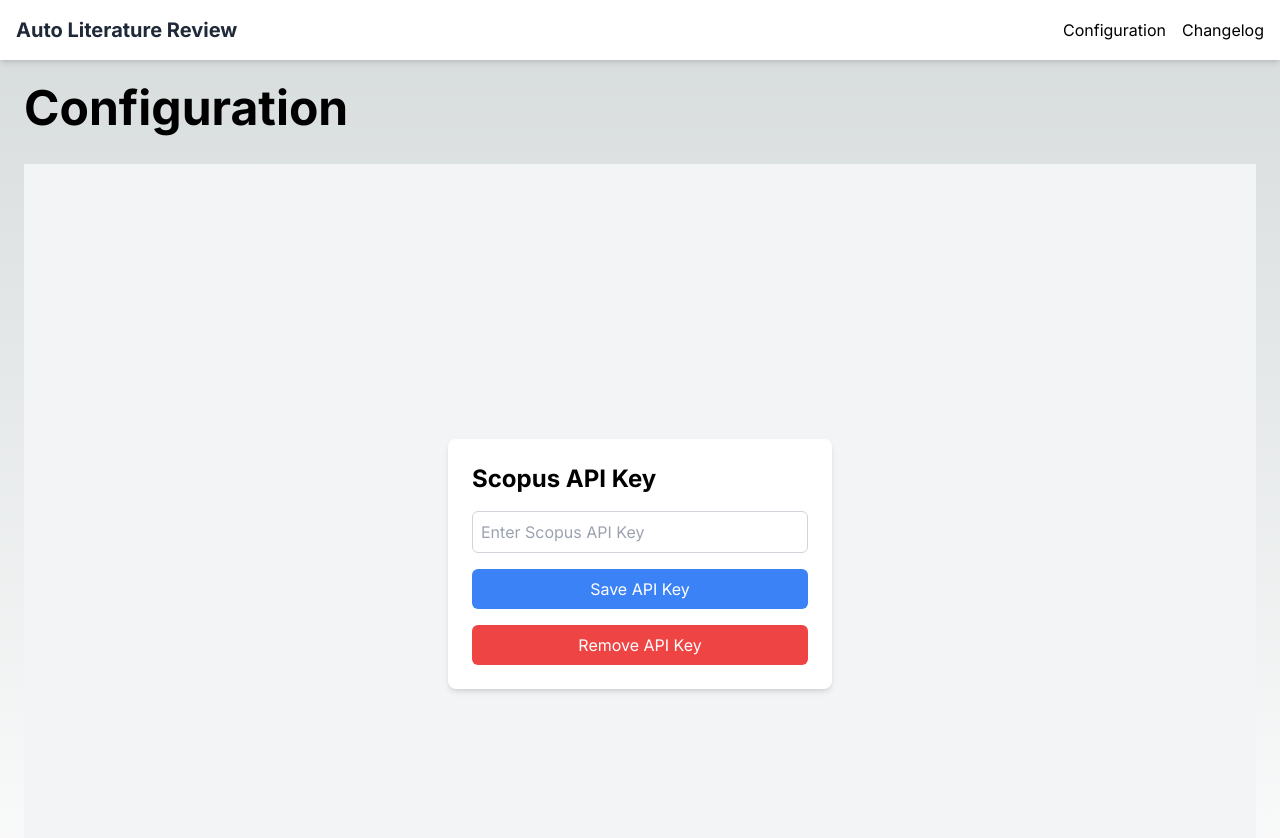
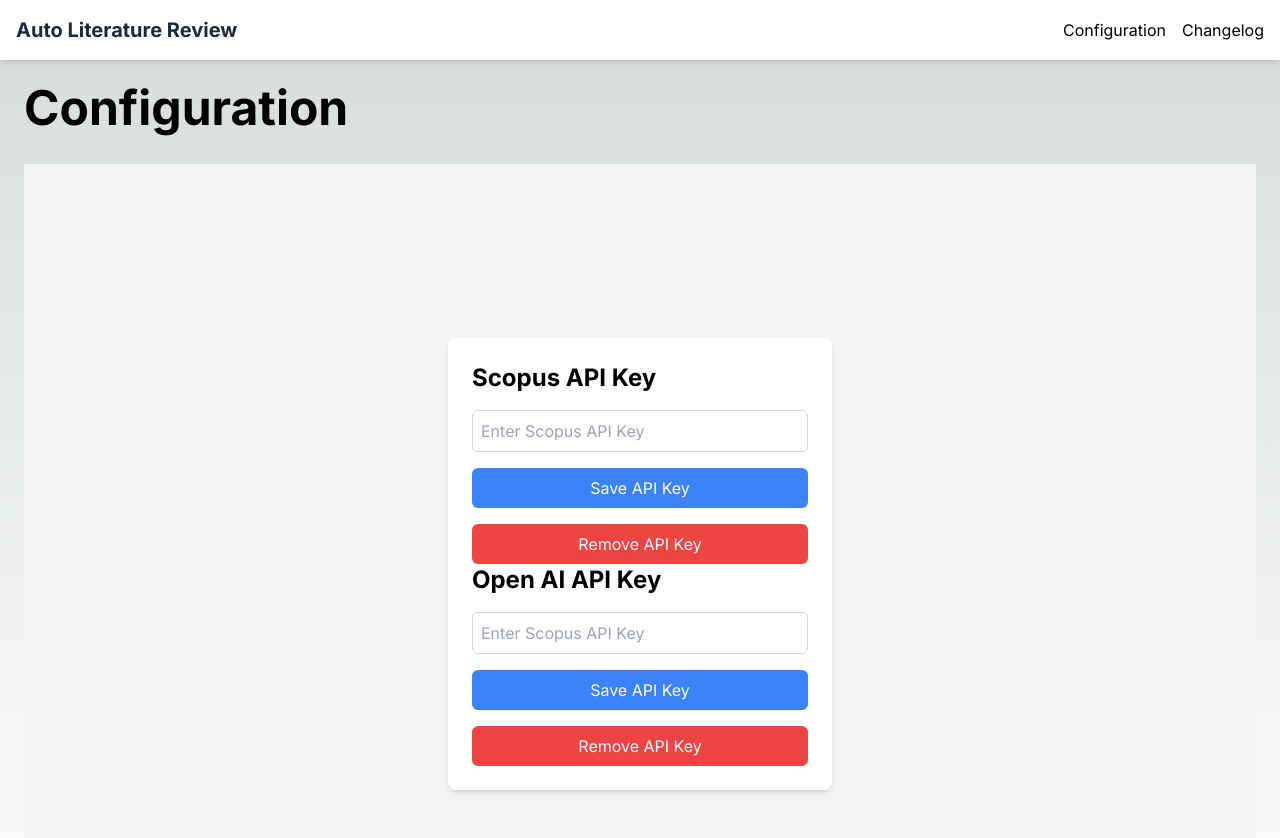
Before and after one commit to jaska120/auto-literature-review, a Next.js app: page /configuration in a window 1280 px wide. Shown: the top 838 px of the page. Built offline with nearby package versions, Linux system fonts and the light colour scheme.

Commit message:
refactor api-key-from to abstract component

```diff
--- a/src/app/configuration/scopus-api-key-form.tsx
+++ b/src/app/configuration/api-key-form.tsx
@@ -4,8 +4,8 @@ import { useShallow } from "zustand/react/shallow";
 import { useForm } from "react-hook-form";
 import { zodResolver } from "@hookform/resolvers/zod";
 import { z } from "zod";
-import { useEffect } from "react";
-import { useConfigurationStore } from "../../state/configuration/configuration";
+import { useConfigurationStore } from "@/state/configuration/configuration";
+import { ExternalService } from "@/state/configuration/types";
 
 const schema = z.object({
   apiKey: z.string(),
@@ -13,27 +13,27 @@ const schema = z.object({
 
 type Schema = z.infer<typeof schema>;
 
-export function ScopusApiKeyForm() {
+interface ApiKeyFormProps {
+  service: ExternalService;
+}
+
+export function ApiKeyForm({ service }: ApiKeyFormProps) {
   const config = useConfigurationStore(
     useShallow((state) => ({
-      apiKey: state.scopusApiKey,
-      saveApiKey: state.saveScopusApiKey,
+      connection: state.connections[service],
+      saveApiKey: state.saveApiKey,
     }))
   );
-  const { register, handleSubmit, setValue } = useForm<Schema>({
+  const { register, handleSubmit } = useForm<Schema>({
     resolver: zodResolver(schema),
   });
 
-  useEffect(() => {
-    setValue("apiKey", config.apiKey || "");
-  }, [setValue, config.apiKey]);
-
   const onSave = (s: Schema) => {
-    config.saveApiKey(s.apiKey);
+    config.saveApiKey(service, s.apiKey);
   };
 
   const onRemove = () => {
-    config.saveApiKey(undefined);
+    config.saveApiKey(service, undefined);
   };
 
   return (
--- a/src/app/configuration/page.tsx
+++ b/src/app/configuration/page.tsx
@@ -1,4 +1,4 @@
-import { ScopusApiKeyForm } from "./scopus-api-key-form";
+import { ApiKeyForm } from "./api-key-form";
 
 export default function ConfigurationPage() {
   return (
@@ -7,7 +7,9 @@ export default function ConfigurationPage() {
       <div className="min-h-screen bg-gray-100 flex items-center justify-center">
         <div className="bg-white p-6 rounded-lg shadow-md w-full max-w-sm">
           <h2 className="text-2xl font-bold mb-4">Scopus API Key</h2>
-          <ScopusApiKeyForm />
+          <ApiKeyForm service="scopus" />
+          <h2 className="text-2xl font-bold mb-4">Open AI API Key</h2>
+          <ApiKeyForm service="openAI" />
         </div>
       </div>
     </main>
--- a/src/state/configuration/configuration.ts
+++ b/src/state/configuration/configuration.ts
@@ -2,17 +2,40 @@ import { create } from "zustand";
 import { devtools, persist } from "zustand/middleware";
 import type {} from "@redux-devtools/extension";
 import { testScopusApiKey } from "@/effects/scopus/scopus";
-import { ConfigurationState, ConfigurationActions } from "./types";
+import { ConfigurationState, ConfigurationActions, ExternalService } from "./types";
+
+const TEST_API_KEY_MAP: Record<ExternalService, (apiKey: string) => Promise<boolean>> = {
+  scopus: testScopusApiKey,
+  openAI: async () => true,
+};
 
 export const useConfigurationStore = create<ConfigurationState & ConfigurationActions>()(
   devtools(
     persist(
       (set) => ({
-        scopusApiKey: undefined,
-        saveScopusApiKey: async (scopusApiKey) => {
-          const valid = scopusApiKey ? await testScopusApiKey(scopusApiKey) : false;
-          if (!scopusApiKey || valid) {
-            set({ scopusApiKey });
+        connections: {
+          scopus: {
+            apiKey: undefined,
+            valid: false,
+          },
+          openAI: {
+            apiKey: undefined,
+            valid: false,
+          },
+        },
+        saveApiKey: async (service, apiKey) => {
+          const testFn = TEST_API_KEY_MAP[service];
+          const valid = apiKey ? await testFn(apiKey) : false;
+          if (!apiKey || valid) {
+            set((state) => ({
+              connections: {
+                ...state.connections,
+                [service]: {
+                  apiKey,
+                  valid,
+                },
+              },
+            }));
           }
           return valid;
         },
```
Also changed, not shown: src/state/configuration/types.ts (+18 -7 lines).
